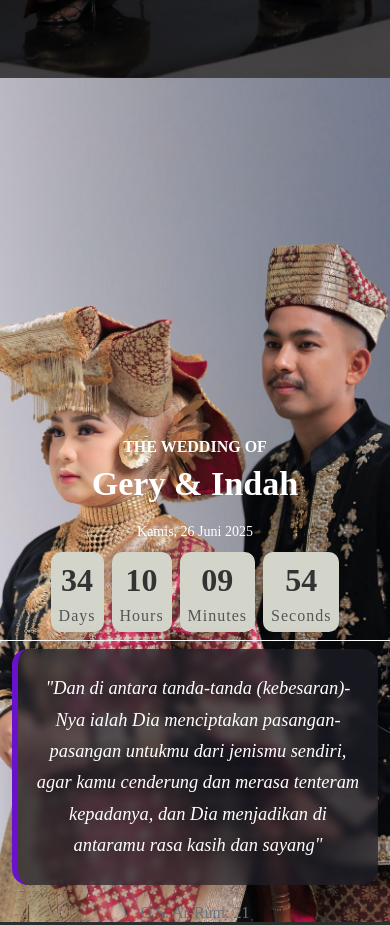
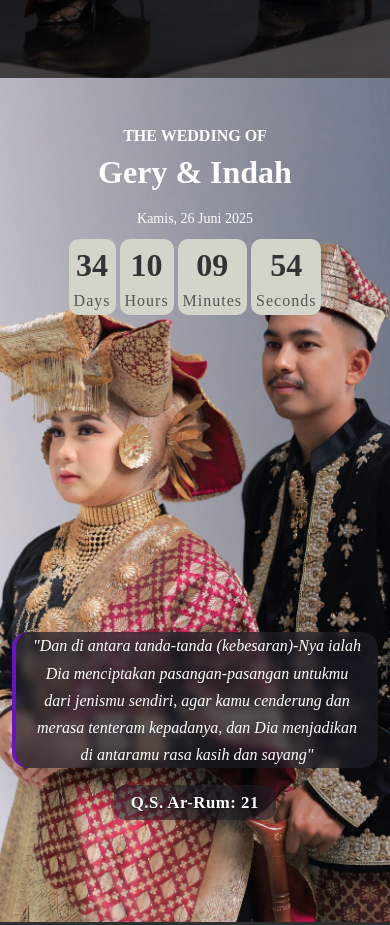
Before and after one commit to indahgeri/indahgeri.github.io, a plain HTML site: page home.html in a window 390 px wide. Shown: the part 766-1691 px from the top of the page. Drawn offline with nearby package versions, Linux system fonts and the light colour scheme.

Commit message:
update home

```diff
--- a/assets/css/home.css
+++ b/assets/css/home.css
@@ -91,3 +91,69 @@ body {
     color: #e29578;
     transform: scale(1.15);
 }
+
+
+.quran-quote {
+    background: rgba(30, 30, 40, 0.72);
+    border-left: 6px solid #6a11cb;
+    border-radius: 1rem;
+    font-style: italic;
+    box-shadow: 0 4px 16px rgba(106,17,203,0.12);
+    color: #fff;
+    backdrop-filter: blur(4px);
+    text-shadow: 0 2px 8px rgba(0,0,0,0.35);
+    font-size: 1.15rem;
+    line-height: 1.7;
+    margin-bottom: 1.5rem;
+    padding: 1.5rem 1.2rem;
+}
+
+.quran-quote-ref {
+    color: #fff !important;
+    font-weight: 600;
+    text-shadow: 0 2px 8px rgba(0,0,0,0.6), 0 1px 0 #222;
+    background: rgba(30,30,40,0.55);
+    display: inline-block;
+    padding: 0.3em 1em;
+    border-radius: 0.7em;
+    margin-top: 0.5em;
+    letter-spacing: 0.5px;
+    font-size: 1.05rem;
+}
+
+/* Responsive adjustments for mobile */
+@media (max-width: 576px) {
+    .invitation {
+        align-items: flex-start;
+        padding-top: 380px;
+        height: auto;
+        min-height: 100vh;
+    }
+    .invitation-content {
+        margin-top: 80px;
+        padding: 0 10px;
+    }
+    .bride-groom,
+    .display-4,
+    .display-md-2 {
+        font-size: 2rem !important;
+    }
+    .quran-quote {
+        font-size: 1rem;
+        padding: 1rem 0.7rem;
+        border-left-width: 4px;
+    }
+    #waktu-acara {
+        height: auto;
+        min-height: 100vh;
+        padding-top: 30px;
+        padding-bottom: 30px;
+    }
+    #countdown {
+        gap: 4px;
+    }
+    .countdown-item {
+        padding: 2px 5px;
+        font-size: 0.95rem;
+    }
+}
--- a/home.html
+++ b/home.html
@@ -28,7 +28,7 @@
     <section id="waktu-acara" class="py-5">
         <div class="bg-overlay"></div>
         <div class="container">
-            <div class="row justify-content-center align-items-end" style="min-height: 60vh;">
+            <div class="row justify-content-center align-items-start" style="min-height: 60vh;">
                 <div class="col-12 col-md-8 text-center text-white"
                     data-aos="fade-up" data-aos-duration="1200">
                     <p class="h6 fw-bold text-uppercase mb-2" data-aos="fade-down" data-aos-delay="200">The Wedding of</p>
@@ -39,30 +39,17 @@
                 </div>
             </div>
         </div>
-        <hr class="my-2" data-aos="zoom-in" data-aos-delay="900">
+        <!-- <hr class="my-2" data-aos="zoom-in" data-aos-delay="900"> -->
         <!-- tambahkan surat AR-RUM AYAT:21 -->
         <div class="container">
             <div class="row justify-content-center">
                 <div class="col-12 col-md-8 text-center">
-                    <blockquote class="quran-quote px-3 py-4 rounded-4 shadow-lg mb-3"
-                    style="background: rgba(30, 30, 40, 0.72);
-    border-left: 6px solid #6a11cb;
-    border-radius: 1rem;
-    font-style: italic;
-    box-shadow: 0 4px 16px rgba(106,17,203,0.12);
-    color: #fff;
-    backdrop-filter: blur(4px);
-    text-shadow: 0 2px 8px rgba(0,0,0,0.35);
-    font-size: 1.15rem;
-    line-height: 1.7;
-    margin-bottom: 1.5rem;
-    padding: 1.5rem 1.2rem;
-"
+                    <blockquote class="quran-quote px-3 py-0 rounded-4 shadow-lg mb-2"
                         data-aos="fade-up" data-aos-delay="1000">
                         "Dan di antara tanda-tanda (kebesaran)-Nya ialah Dia menciptakan pasangan-pasangan untukmu dari jenismu sendiri, agar kamu cenderung dan merasa tenteram kepadanya, dan Dia menjadikan di antaramu rasa kasih dan sayang"
                     </blockquote>
                     <p class="quran-quote-ref text-secondary mb-0"
-                        data-aos="fade-up" data-aos-delay="100">Q.S. Ar-Rum: 21</p>
+                        data-aos="zoom-in" data-aos-delay="100">Q.S. Ar-Rum: 21</p>
                 </div>
             </div>
         </div>
```
